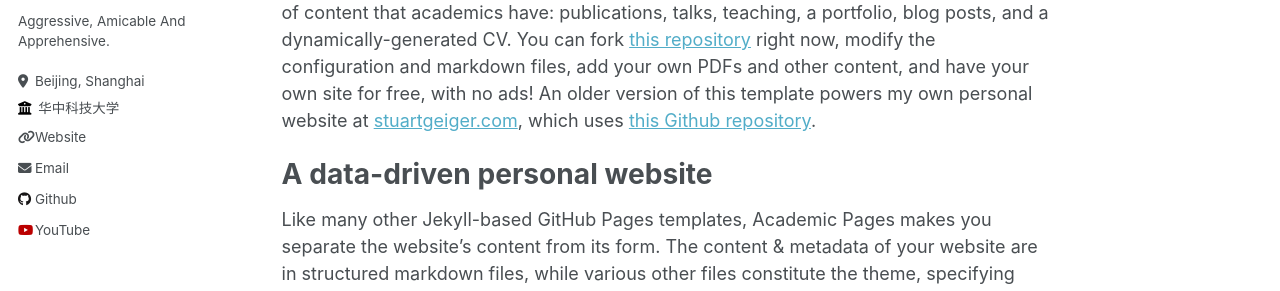
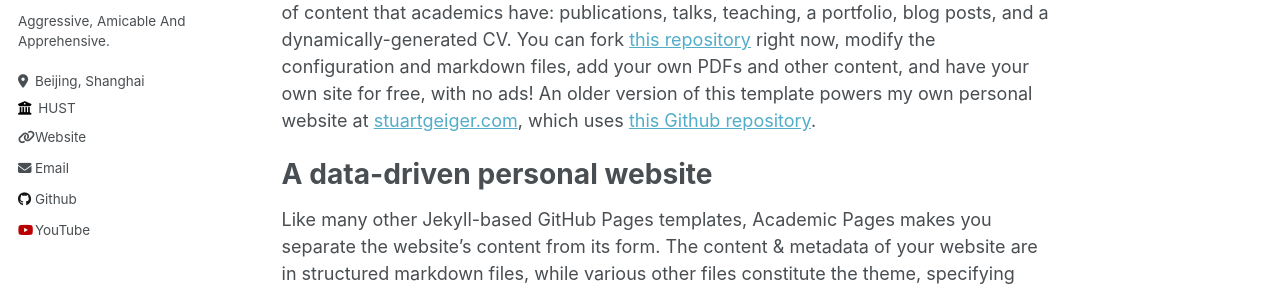
Before and after one commit to WendellGong/WendellGong.github.io, a Jekyll site: the page built from _pages/about.md, in a window 1280 px wide. Shown: the part 312-603 px from the top of the page. Built offline with Jekyll 4.4.1, drawn with Linux system fonts in a browser that asks for light colours.

Commit message:
WendellGong.github.io

```diff
--- a/_config.yml
+++ b/_config.yml
@@ -26,7 +26,7 @@ author:
   pronouns         : # example: "she/her"
   bio              : "Aggressive, Amicable And Apprehensive."
   location         : "Beijing, Shanghai"
-  employer         : "华中科技大学"
+  employer         : "HUST"
   uri              : "904057564@qq.com"# URL
   email            : "904057564@qq.com"
 
```
